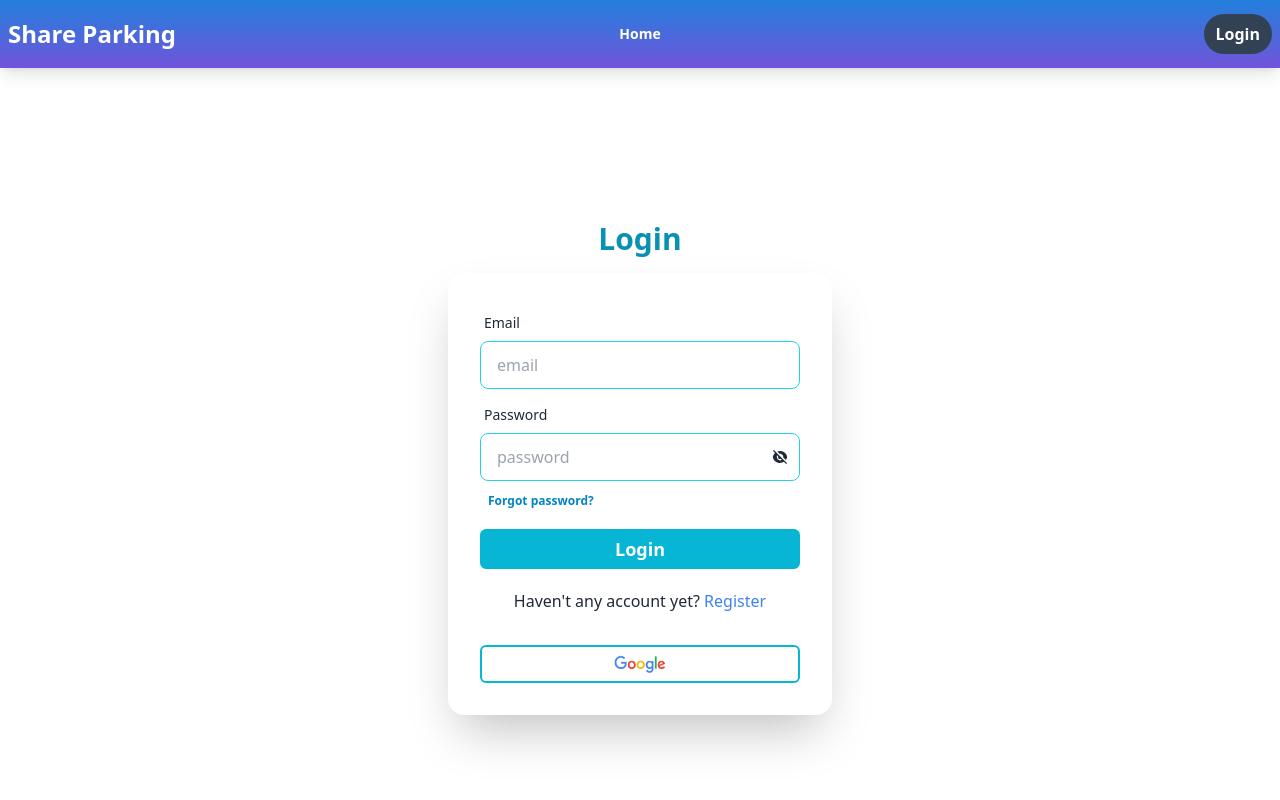
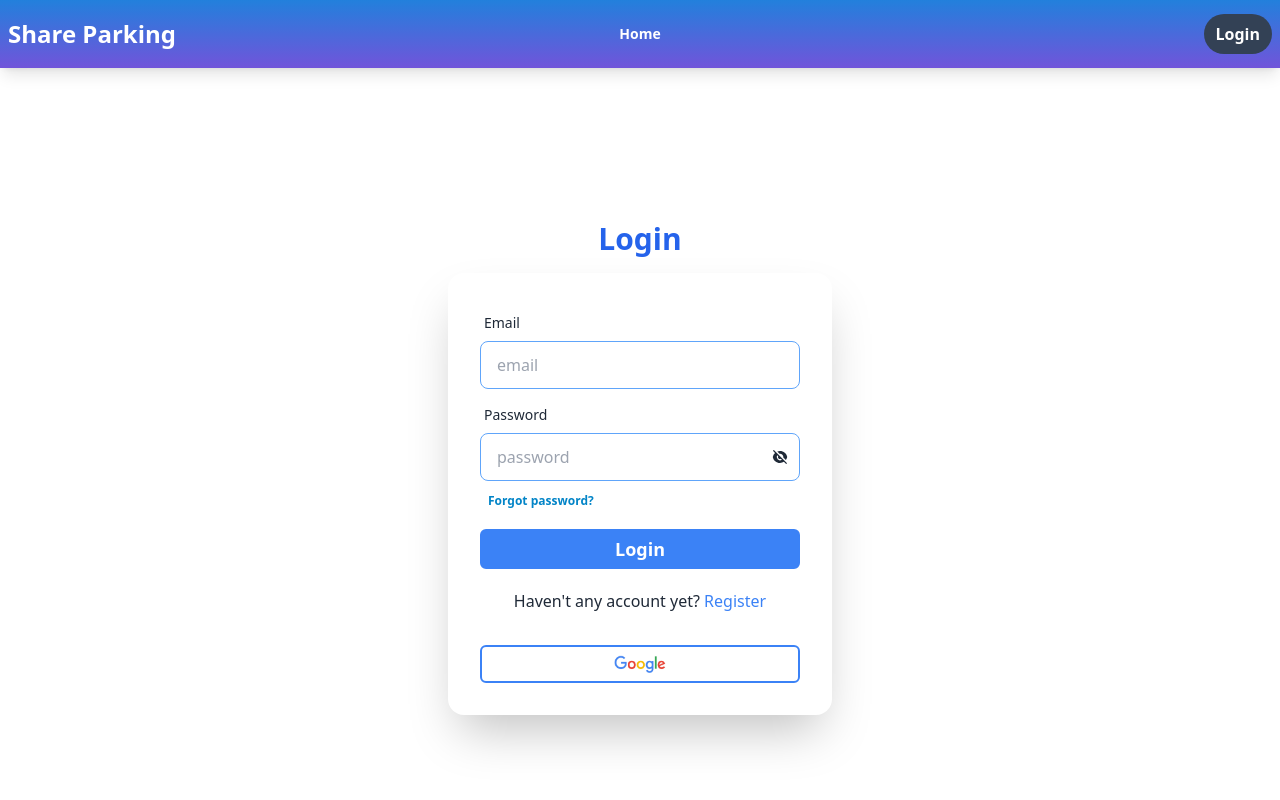
Before and after one commit to Mujahidul12628/Parking-Share, a React (Vite) app: page /login in a window 1280 px wide. Shown: the top 800 px of the page. Built offline with nearby package versions, Linux system fonts and the light colour scheme; no server answers.

Commit message:
Login & Registration

```diff
--- a/src/assets/Pages/Login/Login.jsx
+++ b/src/assets/Pages/Login/Login.jsx
@@ -55,7 +55,7 @@
 //         <div className="min-h-screen rounded-md hero">
 //             <div className="flex-col min-w-full rounded-md hero-content">
 //                 <div className="text-center lg:text-left">
-//                     <h1 className="text-3xl font-bold text-cyan-600">Login</h1>
+//                     <h1 className="text-3xl font-bold text-blue-600">Login</h1>
 //                 </div>
 //                 <form onSubmit={handleLogin} className="flex-shrink-0 w-full max-w-sm shadow-2xl card">
 //                     <div className="card-body box-shadow-carousel ">
@@ -63,7 +63,7 @@
 //                             <label className="label">
 //                                 <span className="label-text">Email</span>
 //                             </label>
-//                             <input type="email" name="email" placeholder="email" className="border input input-bordered border-cyan-400" />
+//                             <input type="email" name="email" placeholder="email" className="border input input-bordered border-blue-400" />
 //                         </div>
 //                         <div className="form-control">
 //                             <label className="label">
@@ -75,7 +75,7 @@
 //                                     type={showPassword ? 'text' : 'password'}
 //                                     name="password"
 //                                     placeholder="password"
-//                                     className="w-full border input input-bordered border-cyan-400"
+//                                     className="w-full border input input-bordered border-blue-400"
 //                                 />
 //                                 <span className="absolute inset-y-0 right-0 flex items-center pr-3 cursor-pointer" onClick={togglePasswordVisibility}>
 //                                     {showPassword ? <RiEyeFill /> : <RiEyeOffFill />}
@@ -87,11 +87,11 @@
 //                             </label>
 //                         </div>
 //                         <div className="form-control">
-//                             <button className="py-2 font-semibold text-white border-2 rounded-md details md:py-2 border-cyan-400">Login</button>
+//                             <button className="py-2 font-semibold text-white border-2 rounded-md details md:py-2 border-blue-400">Login</button>
 //                         </div>
 //                         <div className='mx-auto mt-3'><span>Haven not any account yet? </span><Link to="/register" className='text-blue-500'>Register</Link></div>
 //                         <div className="mt-6 form-control">
-//                             <button onClick={handleGoogleSignIn} className="py-1 bg-white border-2 rounded-md border-cyan-400 ">
+//                             <button onClick={handleGoogleSignIn} className="py-1 bg-white border-2 rounded-md border-blue-400 ">
 //                                 <img className='w-1/12 mx-auto rounded-md ' src={google} alt="Photo 4" />
 //                             </button>
 //                         </div>
@@ -178,7 +178,7 @@
 // //         <div className="min-h-screen rounded-md hero">
 // //             <div className="flex-col min-w-full rounded-md hero-content">
 // //                 <div className="text-center lg:text-left">
-// //                     <h1 className="text-3xl font-bold text-cyan-600">Login</h1>
+// //                     <h1 className="text-3xl font-bold text-blue-600">Login</h1>
 // //                 </div>
 // //                 <form onSubmit={handleLogin} className="flex-shrink-0 w-full max-w-sm shadow-2xl card">
 // //                     <div className="card-body box-shadow-carousel ">
@@ -186,7 +186,7 @@
 // //                             <label className="label">
 // //                                 <span className="label-text">Email</span>
 // //                             </label>
-// //                             <input type="email" name="email" placeholder="email" className="border input input-bordered border-cyan-400" />
+// //                             <input type="email" name="email" placeholder="email" className="border input input-bordered border-blue-400" />
 // //                         </div>
 // //                         <div className="form-control">
 // //                             <label className="label">
@@ -198,7 +198,7 @@
 // //                                     type={showPassword ? 'text' : 'password'}
 // //                                     name="password"
 // //                                     placeholder="password"
-// //                                     className="w-full border input input-bordered border-cyan-400"
+// //                                     className="w-full border input input-bordered border-blue-400"
 // //                                 />
 // //                                 <span className="absolute inset-y-0 right-0 flex items-center pr-3 cursor-pointer" onClick={togglePasswordVisibility}>
 // //                                     {showPassword ? <RiEyeFill /> : <RiEyeOffFill />}
@@ -210,11 +210,11 @@
 // //                             </label>
 // //                         </div>
 // //                         <div className="form-control">
-// //                             <button className="py-2 font-semibold text-red-500 border-2 rounded-md details md:py-2 border-cyan-400">Login</button>
+// //                             <button className="py-2 font-semibold text-red-500 border-2 rounded-md details md:py-2 border-blue-400">Login</button>
 // //                         </div>
 // //                         <div className='mx-auto mt-3'><span>Haven not any account yet? </span><Link to="/register" className='text-blue-500'>Register</Link></div>
 // //                         <div className="mt-6 form-control">
-// //                             <button onClick={handleGoogleSignIn} className="py-1 bg-white border-2 rounded-md border-cyan-400 ">
+// //                             <button onClick={handleGoogleSignIn} className="py-1 bg-white border-2 rounded-md border-blue-400 ">
 // //                                 <img className='w-1/12 mx-auto rounded-md ' src={google} alt="Photo 4" />
 // //                             </button>
 // //                         </div>
@@ -286,7 +286,7 @@ const Login = () => {
         <div className="min-h-screen rounded-md hero">
             <div className="flex-col min-w-full rounded-md hero-content">
                 <div className="text-center lg:text-left">
-                    <h1 className="text-3xl font-bold text-cyan-600">Login</h1>
+                    <h1 className="text-3xl font-bold text-blue-600">Login</h1>
                 </div>
                 <form onSubmit={handleLogin} className="flex-shrink-0 w-full max-w-sm shadow-2xl card">
                     <div className="card-body box-shadow-carousel ">
@@ -294,7 +294,7 @@ const Login = () => {
                             <label className="label">
                                 <span className="label-text">Email</span>
                             </label>
-                            <input type="email" name="email" placeholder="email" className="border input input-bordered border-cyan-400" />
+                            <input type="email" name="email" placeholder="email" className="border input input-bordered border-blue-400" />
                         </div>
                         <div className="form-control">
                             <label className="label">
@@ -306,7 +306,7 @@ const Login = () => {
                                     type={showPassword ? 'text' : 'password'}
                                     name="password"
                                     placeholder="password"
-                                    className="w-full border input input-bordered border-cyan-400"
+                                    className="w-full border input input-bordered border-blue-400"
                                 />
                                 <span className="absolute inset-y-0 right-0 flex items-center pr-3 cursor-pointer" onClick={togglePasswordVisibility}>
                                     {showPassword ? <RiEyeFill /> : <RiEyeOffFill />}
@@ -318,11 +318,11 @@ const Login = () => {
                             </label>
                         </div>
                         <div className="form-control">
-                            <button className="py-1 text-lg font-semibold text-white border-2 rounded-md details border-cyan-500 bg-cyan-500">Login</button>
+                            <button className="py-1 text-lg font-semibold text-white border-2 rounded-md details border-blue-500 bg-blue-500">Login</button>
                         </div>
                         <div className='mx-auto mt-3'><span>Haven't any account yet? </span><Link to="/register" className='text-blue-500'>Register</Link></div>
                         <div className="mt-6 form-control">
-                            <button onClick={handleGoogleSignIn} className="py-2 bg-white border-2 rounded-md border-cyan-500 ">
+                            <button onClick={handleGoogleSignIn} className="py-2 bg-white border-2 rounded-md border-blue-500 ">
                                 <img className='w-2/12 mx-auto rounded-md ' src={google} alt="Photo 4" />
                             </button>
                         </div>
--- a/src/assets/Pages/Register/Register.jsx
+++ b/src/assets/Pages/Register/Register.jsx
@@ -151,7 +151,7 @@
 //                             <input type="text" name="photoURL" placeholder="Photo URL" className="input input-bordered" required />
 //                         </div>
 //                         <div className="mt-6 form-control">
-//                             <button className="bg-cyan-500 btn text-white font-semibold">Register</button>
+//                             <button className="bg-blue-500 btn text-white font-semibold">Register</button>
 //                         </div>
 //                         <div className='mx-auto mt-3'><span>Already Have Account? </span><Link to="/login" className='text-blue-500'>Login</Link></div>
 
```
